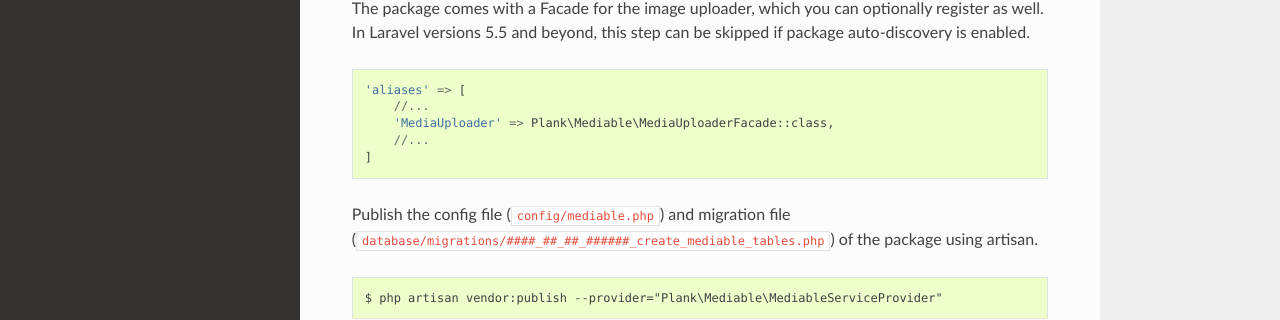
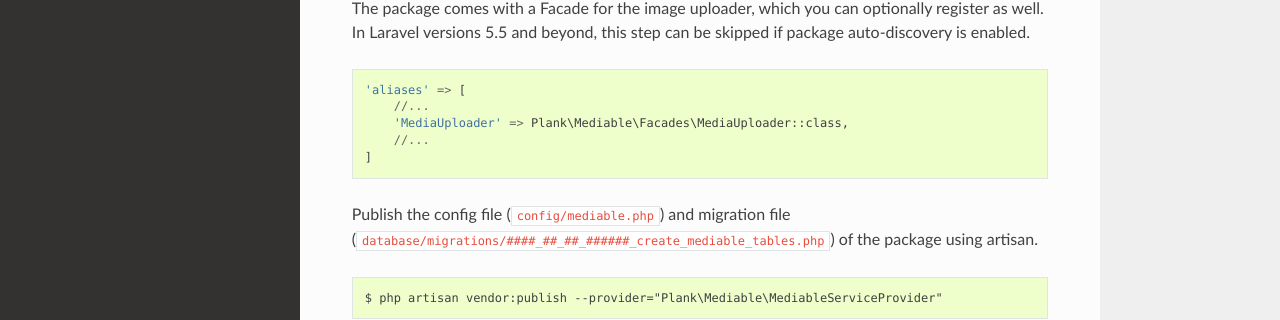
Before and after one commit to plank/laravel-mediable, a Sphinx documentation site: the page built from docs/source/installation.rst, in a window 1280 px wide and 1107 px high. Shown: the part 484-804 px from the top of the window. Built offline with Sphinx 7.4.7 and the Read the Docs theme 2.0.0, drawn with Linux system fonts in a browser that asks for light colours.

Commit message:
Update installation.rst

```diff
--- a/docs/source/installation.rst
+++ b/docs/source/installation.rst
@@ -24,7 +24,7 @@
 
     'aliases' => [
         //...
-        'MediaUploader' => Plank\Mediable\MediaUploaderFacade::class,
+        'MediaUploader' => Plank\Mediable\Facades\MediaUploader::class,
         //...
     ]
 
```
